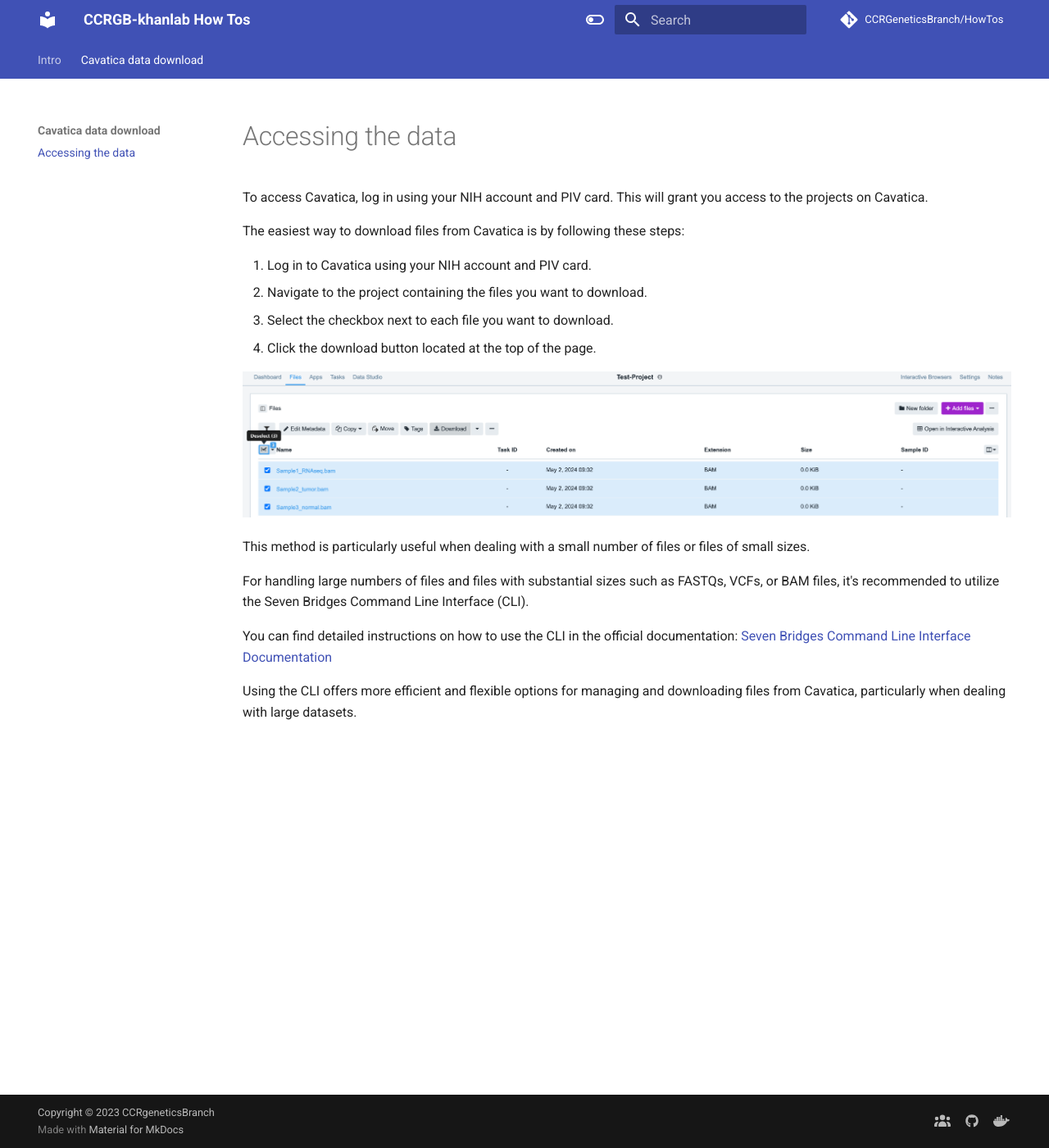
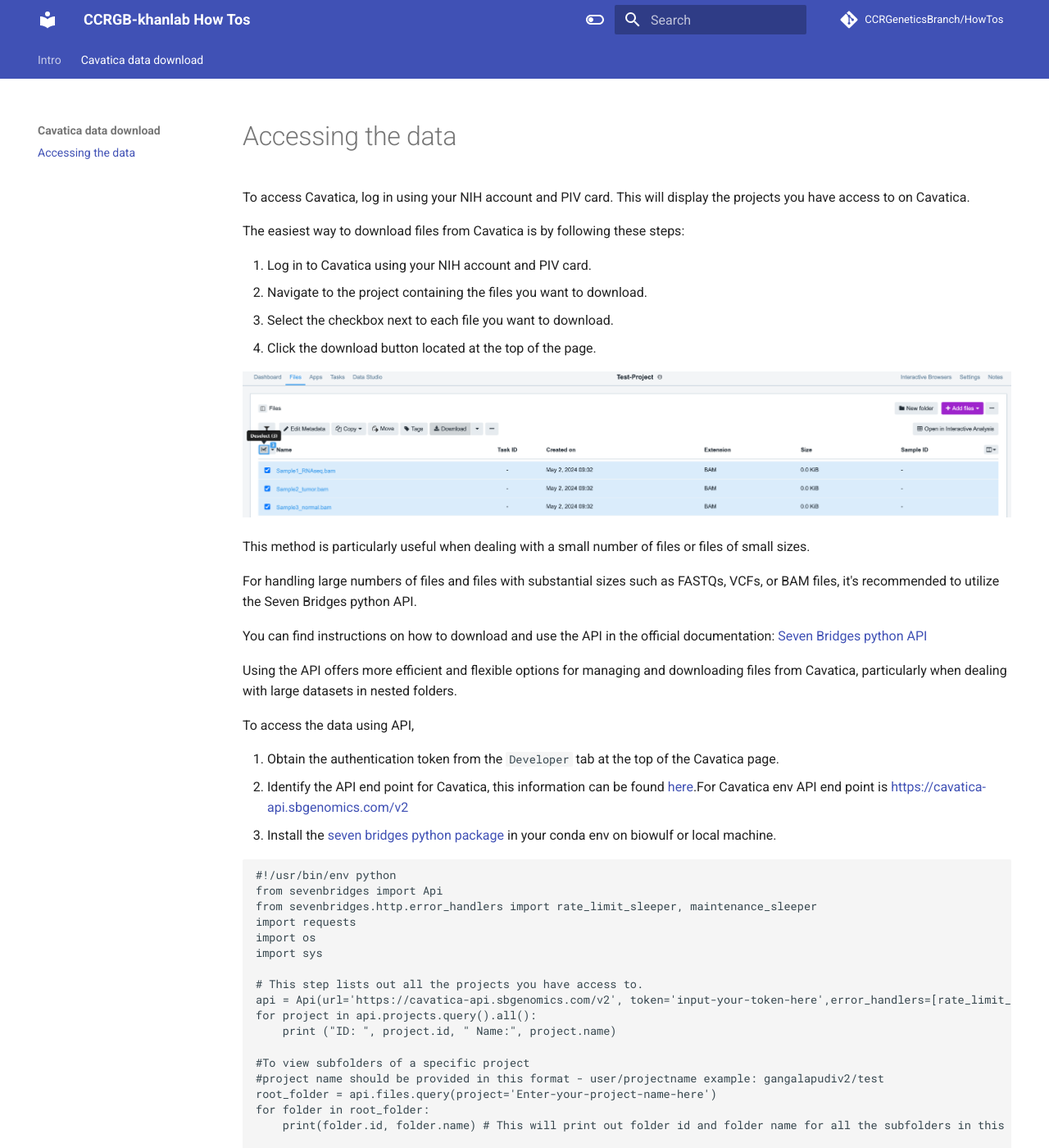
Before and after one commit to CCRGeneticsBranch/HowTos, an MkDocs documentation site: the page built from docs/Cavatica/Overview.md, in a window 1280 px wide and 1400 px high. Shown: the whole window at 82% size. Built offline with MkDocs 1.6.1 and Material for MkDocs 9.7.7, drawn with Linux system fonts in a browser that asks for light colours; comment, search, counter and statistics services are not loaded; the version menu is left out; some of the changed text lies outside the part shown.

Commit message:
Add code to access data using python API

````diff
--- a/docs/Cavatica/Overview.md
+++ b/docs/Cavatica/Overview.md
@@ -1,4 +1,4 @@
-To access Cavatica, log in using your NIH account and PIV card. This will grant you access to the projects on Cavatica.
+To access Cavatica, log in using your NIH account and PIV card. This will display the projects you have access to on Cavatica.
 
 The easiest way to download files from Cavatica is by following these steps:
 
@@ -11,8 +11,55 @@
 
 This method is particularly useful when dealing with a small number of files or files of small sizes.
 
-For handling large numbers of files and files with substantial sizes such as FASTQs, VCFs, or BAM files, it's recommended to utilize the Seven Bridges Command Line Interface (CLI).
+For handling large numbers of files and files with substantial sizes such as FASTQs, VCFs, or BAM files, it's recommended to utilize the Seven Bridges python API.
 
-You can find detailed instructions on how to use the CLI in the official documentation: [Seven Bridges Command Line Interface Documentation](https://docs.cavatica.org/docs/seven-bridges-command-line-interface)
+You can find instructions on how to download and use the API in the official documentation: [Seven Bridges python API](https://sevenbridges-python.readthedocs.io/en/latest/)
 
-Using the CLI offers more efficient and flexible options for managing and downloading files from Cavatica, particularly when dealing with large datasets.
+Using the API offers more efficient and flexible options for managing and downloading files from Cavatica, particularly when dealing with large datasets in nested folders.
+
+To access the data using API,
+
+1. Obtain the authentication token from the `Developer` tab at the top of the Cavatica page.
+2. Identify the API end point for Cavatica, this information can be found [here](https://sevenbridges-python.readthedocs.io/en/latest/quickstart.html#authentication-and-configuration).For Cavatica env API end point is https://cavatica-api.sbgenomics.com/v2
+3. Install the [seven bridges python package](https://sevenbridges-python.readthedocs.io/en/latest/installation.html) in your conda env on biowulf or local machine.
+
+
+```
+#!/usr/bin/env python
+from sevenbridges import Api
+from sevenbridges.http.error_handlers import rate_limit_sleeper, maintenance_sleeper
+import requests
+import os
+import sys
+
+# This step lists out all the projects you have access to.
+api = Api(url='https://cavatica-api.sbgenomics.com/v2', token='input-your-token-here',error_handlers=[rate_limit_sleeper, maintenance_sleeper])
+for project in api.projects.query().all():
+    print ("ID: ", project.id, " Name:", project.name)
+
+#To view subfolders of a specific project
+#project name should be provided in this format - user/projectname example: gangalapudiv2/test
+root_folder = api.files.query(project='Enter-your-project-name-here')
+for folder in root_folder:
+    print(folder.id, folder.name) # This will print out folder id and folder name for all the subfolders in this project
+
+#To download meta data information for all the files within a folder/subfolder.
+total_file_size = 0
+num_files = 0
+#using .all() to get list of all files in the subfolders.
+folder = api.files.get(id='Provide-folder-id-here')
+folder_subfolders = folder.list_files().all()
+for subfolder in folder_subfolders:
+        if subfolder.type == 'folder':  # Check if it's a folder
+            print("Subfolder: ", subfolder.name)
+            sb = api.files.get(id=subfolder.id)
+            files = sb.list_files().all()
+            for file in files:
+                num_files += 1
+                print("File ID: ", file.id)
+                print("File Name: ", file.name)
+                print("File Metadata: ", file.metadata)
+        else:
+            print(f"Skipping {subfolder.name} because it's not a folder.")
+
+```
````
